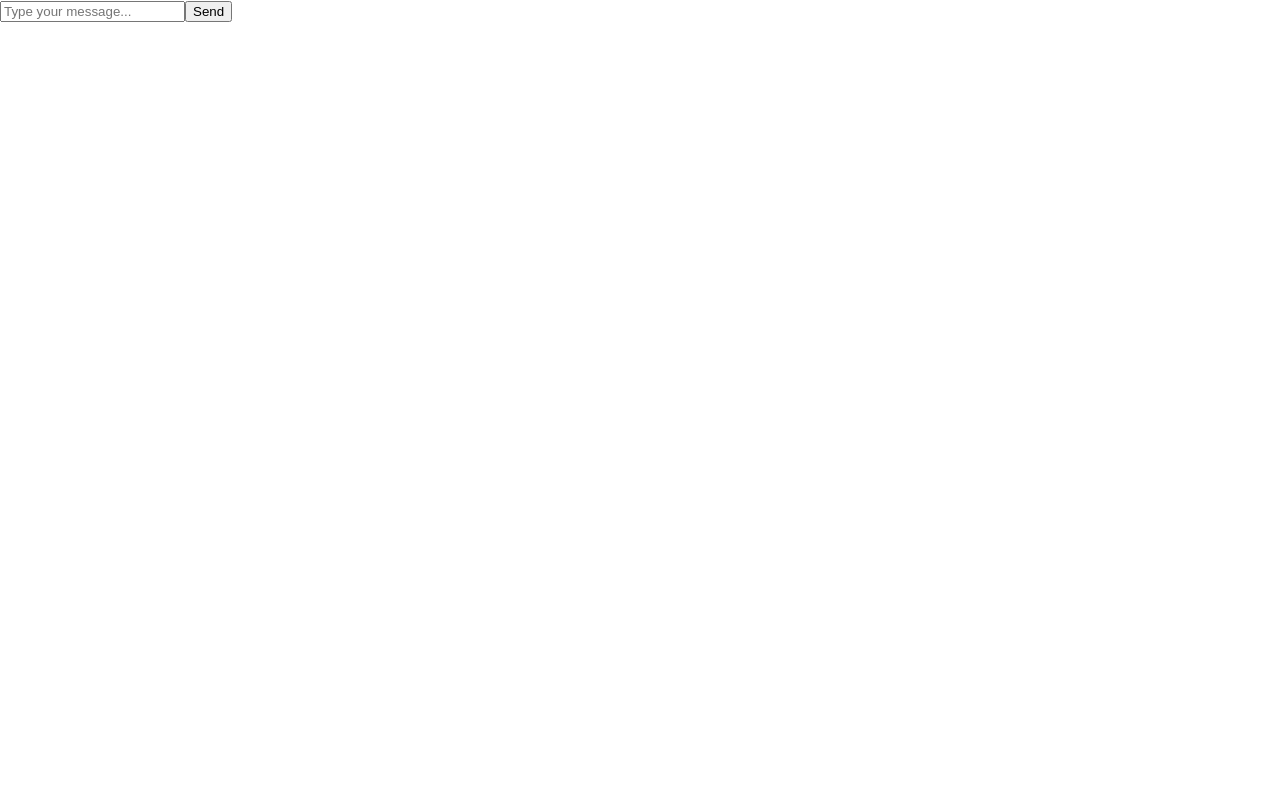
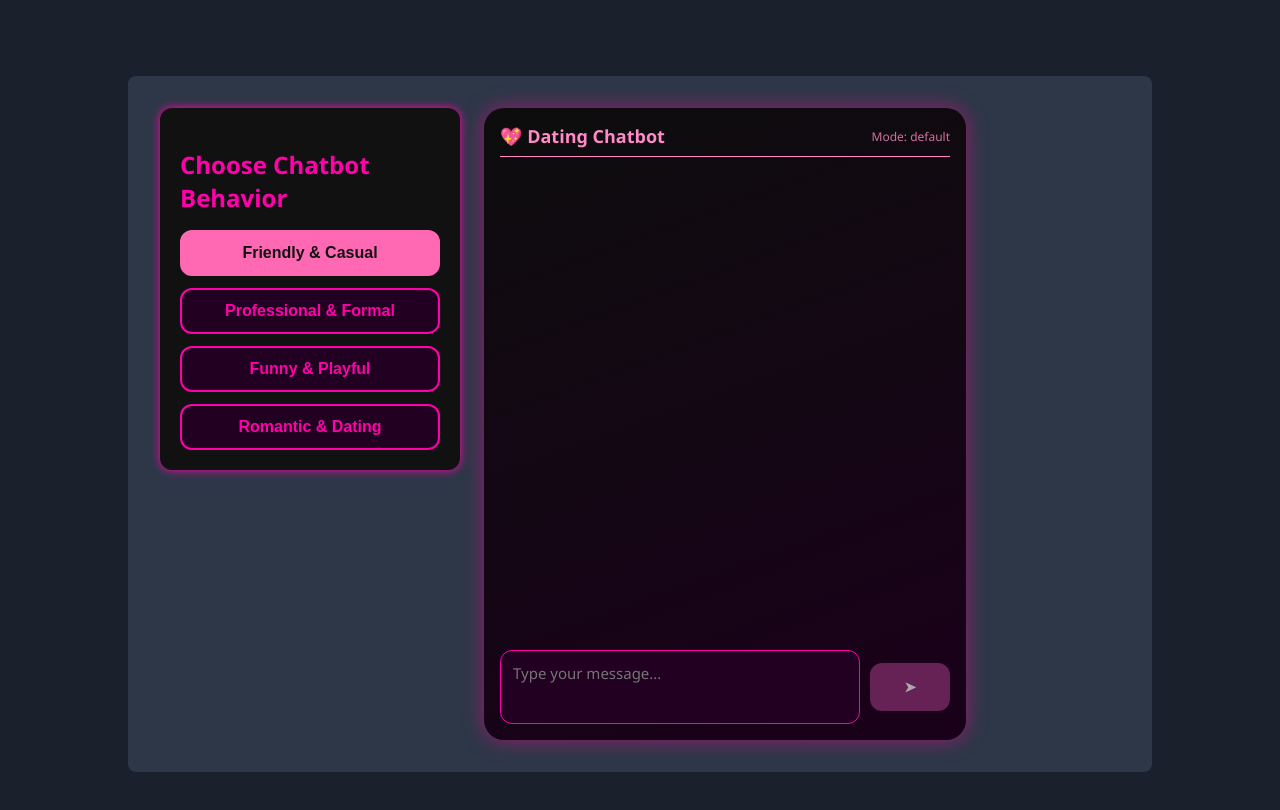
Before and after one commit to delfinodjaja/dating-chatbot, a React (Create React App) app: page /chatbot in a window 1280 px wide. Shown: the top 810 px of the page. Built offline with nearby package versions, Linux system fonts and the light colour scheme.

Commit message:
Login Solved

```diff
--- a/src/pages/ChatBot.tsx
+++ b/src/pages/ChatBot.tsx
@@ -1,69 +1,38 @@
-import React, { useState } from "react";
+import React from "react";
+import Chatbox from "../components/ChatBox";
+import Preference from "../components/Preference";
 
 const Chatbot: React.FC = () => {
-  const [messages, setMessages] = useState<{ sender: string; text: string }[]>([]);
-  const [input, setInput] = useState("");
-
-  const handleSend = async () => {
-    if (!input.trim()) return;
-
-    // Add user message
-    const newMessage = { sender: "user", text: input };
-    setMessages((prev) => [...prev, newMessage]);
-
-    try {
-      const response = await fetch("http://localhost:8000/chatbot/", {
-        method: "POST",
-        headers: { "Content-Type": "application/json" },
-        credentials: "include", // ✅ keep Django session cookie
-        body: JSON.stringify({ message: input }),
-      });
-
-      if (response.ok) {
-        const data = await response.json();
-        setMessages((prev) => [...prev, { sender: "bot", text: data.reply }]);
-      } else {
-        setMessages((prev) => [...prev, { sender: "bot", text: "Error: Could not get reply." }]);
-      }
-    } catch (err) {
-      setMessages((prev) => [...prev, { sender: "bot", text: "Server error." }]);
-    }
-
-    setInput("");
-  };
+  const [behavior, setBehavior] = React.useState("default");
 
   return (
-    <div className="flex flex-col items-center justify-center min-h-screen bg-gray-900 text-white">
-      <div className="w-full max-w-lg bg-gray-800 rounded-lg shadow-lg p-6 flex flex-col">
-        <div className="flex-1 overflow-y-auto mb-4">
-          {messages.map((msg, i) => (
-            <div
-              key={i}
-              className={`p-2 my-2 rounded-lg max-w-xs ${
-                msg.sender === "user"
-                  ? "ml-auto bg-pink-500"
-                  : "mr-auto bg-gray-600"
-              }`}
-            >
-              {msg.text}
-            </div>
-          ))}
+    <div
+      style={{
+        minHeight: "100vh",
+        display: "flex",
+        justifyContent: "center",
+        alignItems: "center",
+        backgroundColor: "#1a202c", // dark gray background
+        padding: "1.5rem",
+      }}
+    >
+      <div
+        style={{
+          display: "flex",
+          flexDirection: "row",
+          gap: "1.5rem",
+          backgroundColor: "#2d3748", // slightly lighter gray container
+          padding: "2rem",
+          borderRadius: "0.5rem",
+          maxWidth: "960px",
+          width: "100%",
+        }}
+      >
+        <div style={{ width: "300px" }}>
+          <Preference onChange={setBehavior} />
         </div>
-        <div className="flex">
-          <input
-            type="text"
-            className="flex-1 p-3 rounded-l bg-gray-700 focus:outline-none"
-            placeholder="Type your message..."
-            value={input}
-            onChange={(e) => setInput(e.target.value)}
-            onKeyDown={(e) => e.key === "Enter" && handleSend()}
-          />
-          <button
-            onClick={handleSend}
-            className="bg-pink-500 hover:bg-pink-600 px-5 rounded-r"
-          >
-            Send
-          </button>
+        <div style={{ flex: 1 }}>
+          <Chatbox behavior={behavior} />
         </div>
       </div>
     </div>
--- a/src/pages/Login.tsx
+++ b/src/pages/Login.tsx
@@ -19,12 +19,11 @@ const Login: React.FC = () => {
           // Add CSRF token here if needed for session auth
         },
         body: JSON.stringify({ username, password }),
-        credentials: "include",  // if using cookies/session auth
       });
 
       if (!response.ok) {
         const errorData = await response.json();
-        throw new Error("Login failed");
+        throw new Error(errorData.detail || "Login failed");
       }
 
       const data = await response.json();
@@ -33,7 +32,7 @@ const Login: React.FC = () => {
 
       navigate("/chatbot"); // redirect after login success
     } catch (err: any) {
-      setError("Server error");
+      setError(err.message || "Server error");
     }
   };
 
```
